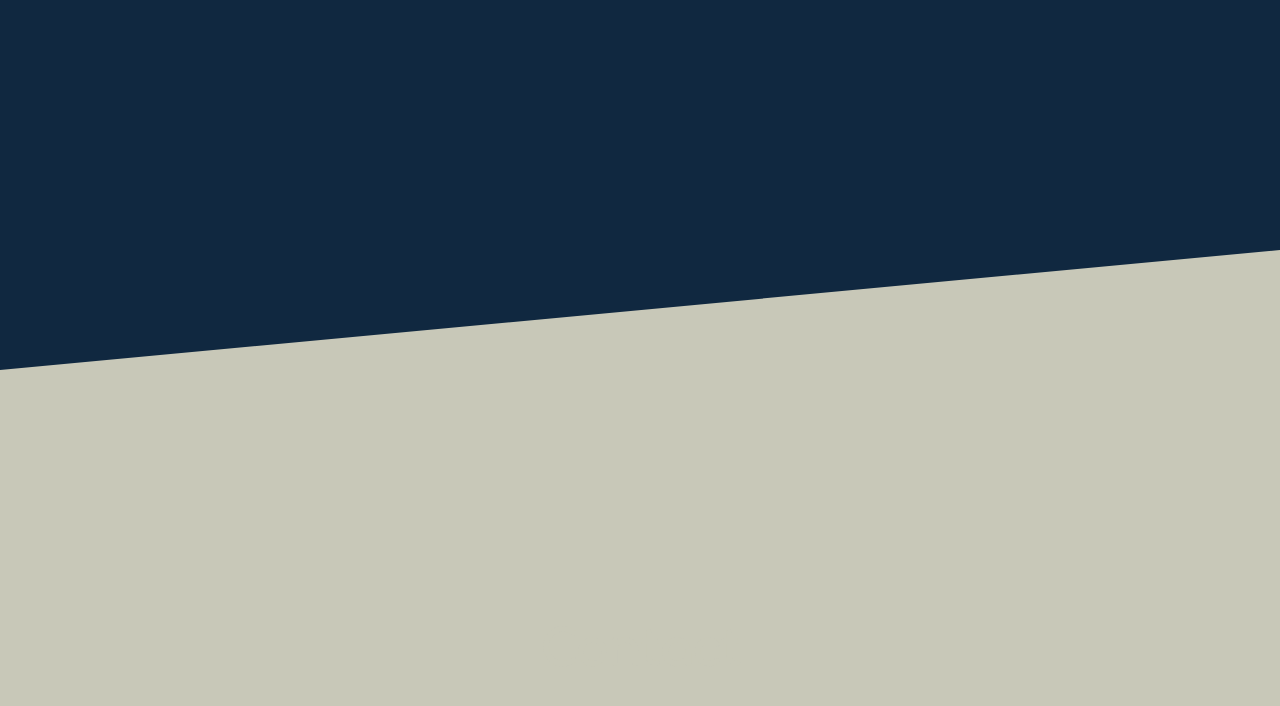
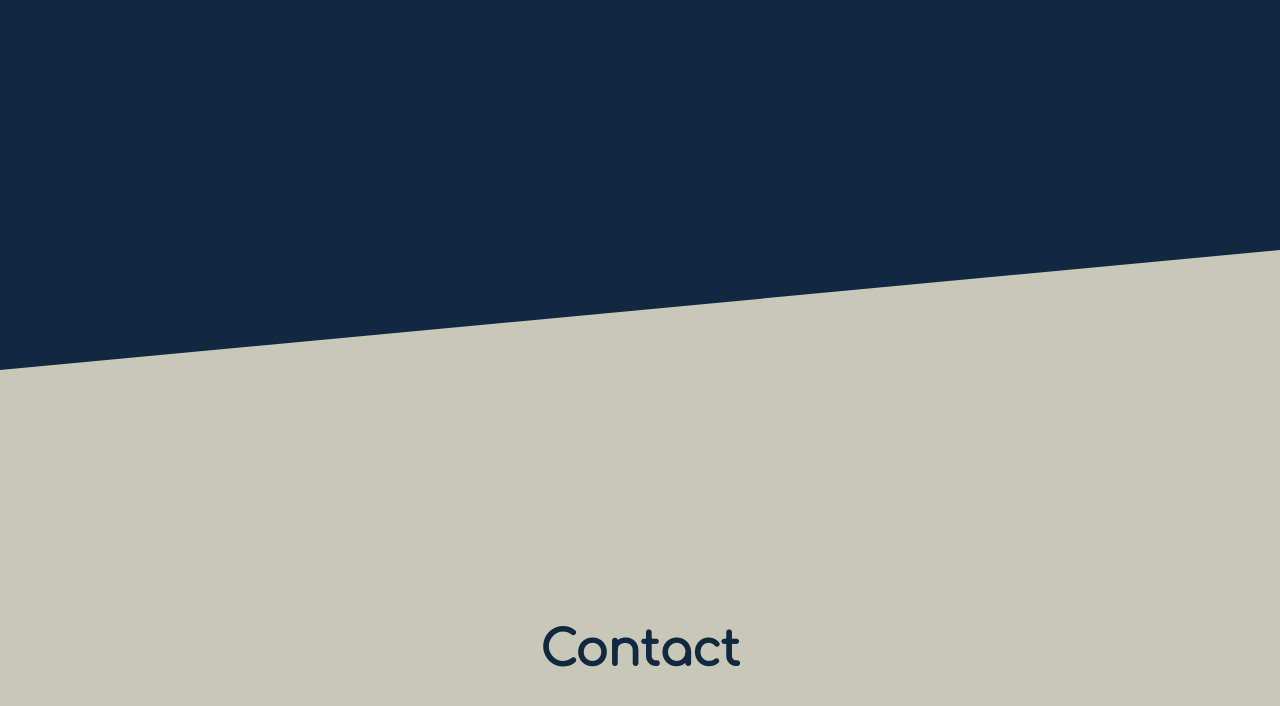
Before and after one commit to nu7124/NadimPersonalSite, a Gatsby site: page / in a window 1280 px wide. Shown: the part 1790-2496 px from the top of the page. Built offline with nearby package versions, Linux system fonts and the light colour scheme; Gatsby itself is replaced by a stand-in of ours.

Commit message:
changed color

```diff
--- a/src/components/Contact/contact.css
+++ b/src/components/Contact/contact.css
@@ -8,7 +8,7 @@
 
 
 #contactComp_name{
-    color: #C8C8B8;
+    color: #102840;
     font-size:3em;
     font-family: 'Comfortaa', cursive;
 }
```
